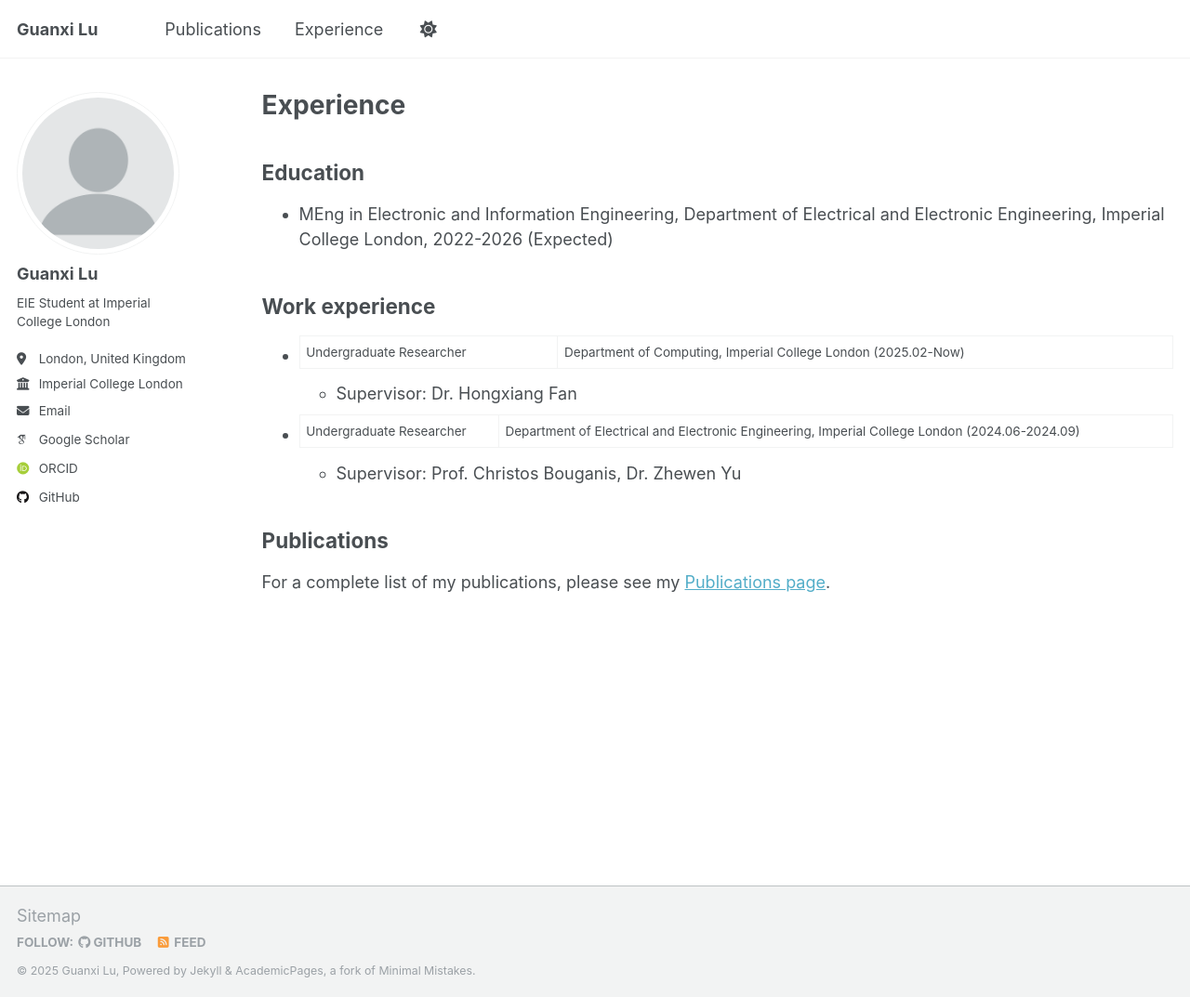
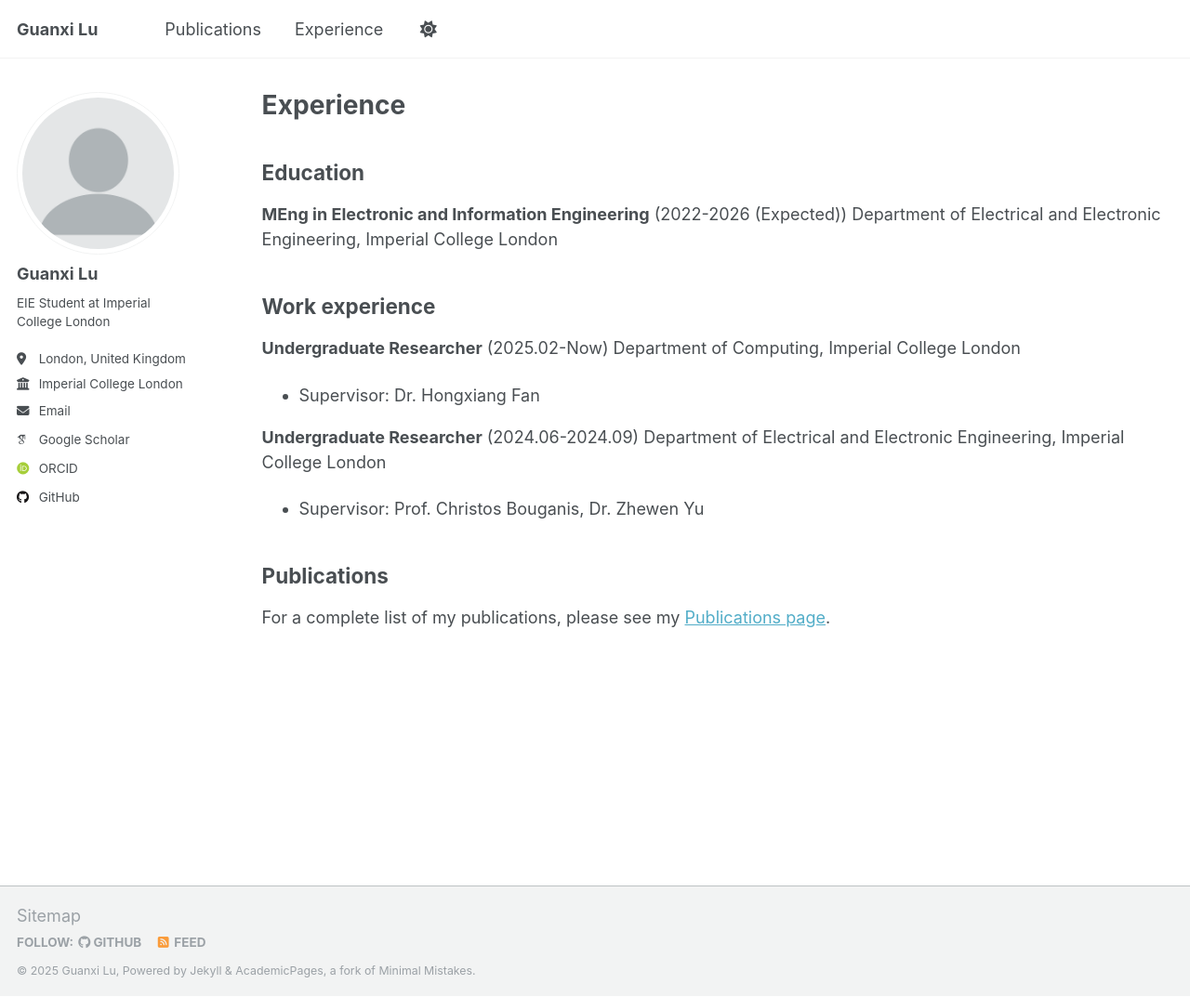
Before and after one commit to lgxi24/lgxi24.github.io, a Jekyll site: the page built from _pages/cv.md, in a window 1280 px wide and 1073 px high. Shown: the whole window at 93% size. Built offline with Jekyll 4.4.1, drawn with Linux system fonts in a browser that asks for light colours; some web fonts are replaced; a script that is not in the unit is left out.

Commit message:
update cv page

```diff
--- a/_pages/cv.md
+++ b/_pages/cv.md
@@ -10,13 +10,16 @@ redirect_from:
 {% include base_path %}
 
 ## Education
-- MEng in Electronic and Information Engineering, Department of Electrical and Electronic Engineering, Imperial College London, 2022-2026 (Expected)
+**MEng in Electronic and Information Engineering** (2022-2026 (Expected))
+Department of Electrical and Electronic Engineering, Imperial College London
 
 ## Work experience
-- Undergraduate Researcher | Department of Computing, Imperial College London (2025.02-Now)
-  - Supervisor: Dr. Hongxiang Fan
+**Undergraduate Researcher** (2025.02-Now)
+Department of Computing, Imperial College London
+- Supervisor: Dr. Hongxiang Fan
 
-- Undergraduate Researcher | Department of Electrical and Electronic Engineering, Imperial College London (2024.06-2024.09)
+**Undergraduate Researcher** (2024.06-2024.09)
+Department of Electrical and Electronic Engineering, Imperial College London
   - Supervisor: Prof. Christos Bouganis, Dr. Zhewen Yu
 
 <!-- Skills
```
